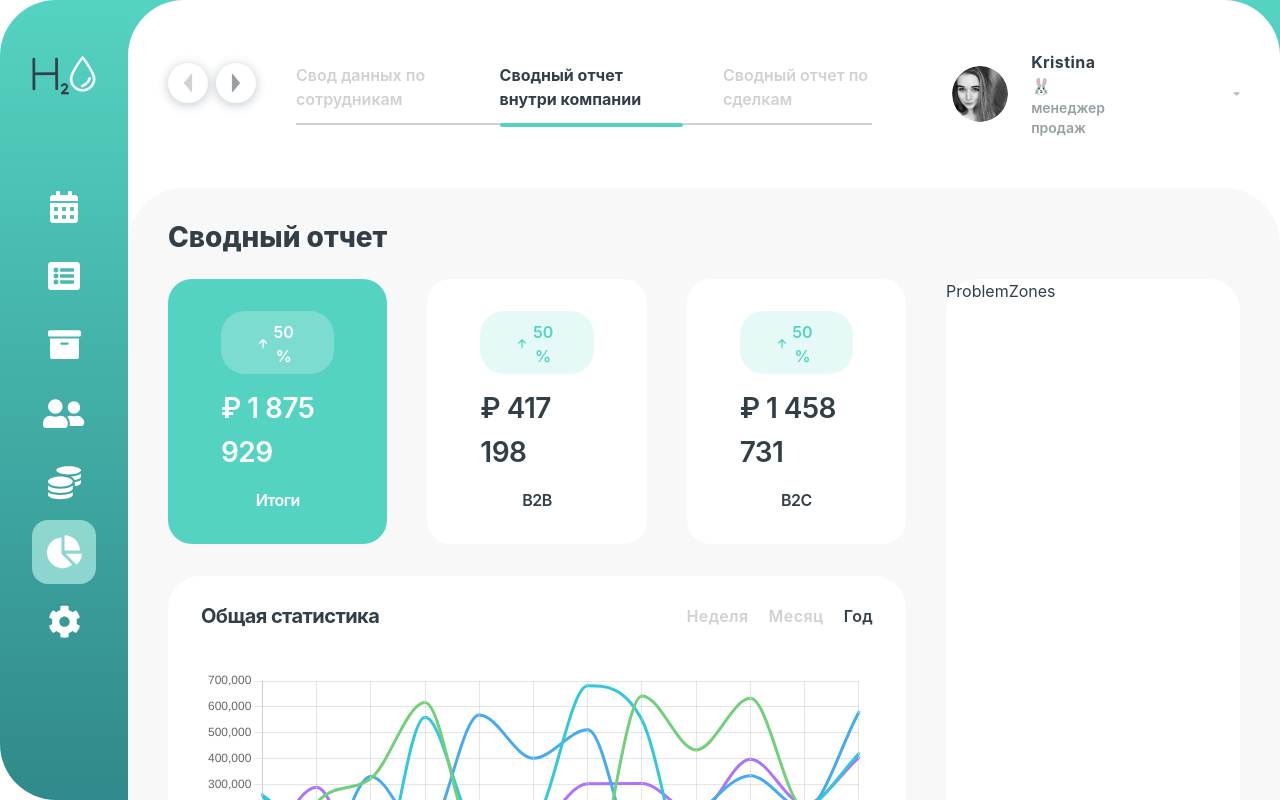
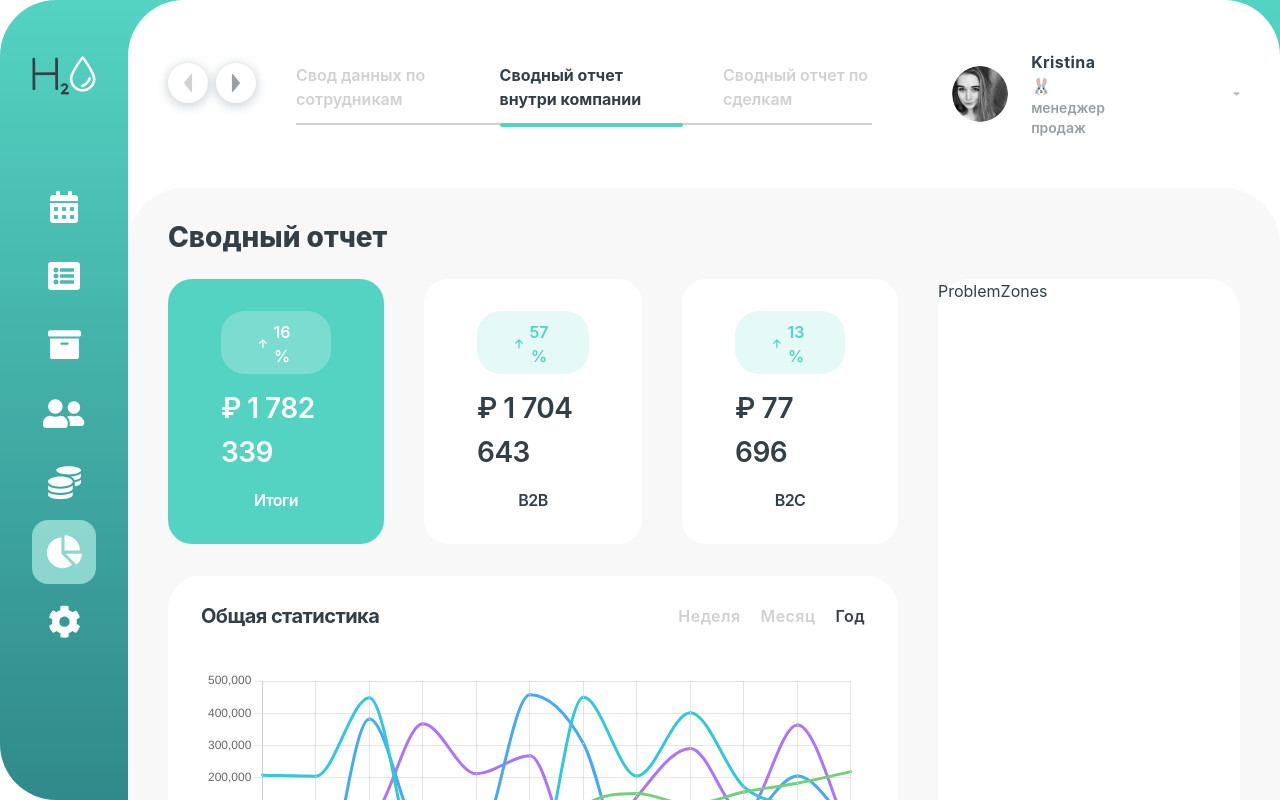
Before and after one commit to raveandcrave/test-h2o, a React (Vite) app: page / in a window 1280 px wide. Shown: the top 800 px of the page. Built offline with nearby package versions, Linux system fonts and the light colour scheme.

Commit message:
random percent

```diff
--- a/src/components/Results/Results.tsx
+++ b/src/components/Results/Results.tsx
@@ -2,6 +2,7 @@ import "./styles.scss";
 
 import ResultsBlock from "@/components/ResultsBlock";
 import ResultsChart from "@/components/ResultsChart";
+import { randomNumber } from "@/helpers/randomNumber";
 import { Division, useDivisionStore } from "@/hooks/useDivisionStore";
 import { DivisionType } from "@/types";
 
@@ -34,7 +35,7 @@ const Results = () => {
           <ResultsBlock
             key={divisionType}
             amount={yearAmount[divisionType]}
-            percent={50}
+            percent={Math.sign(yearAmount[divisionType]) * randomNumber(10, 80)}
             division={divisionType}
           />
         ))}
--- a/src/helpers/generateData.ts
+++ b/src/helpers/generateData.ts
@@ -25,7 +25,7 @@ export const generateDivisionData = (dates: string[]): Division[] => {
       const b2c: Division = {
         date,
         type: type.name,
-        amount: type.name === "debt" ? 0 : randomNumber(-150000, 400000),
+        amount: type.name === "debt" ? 0 : randomNumber(-150000, 150000),
         divisionType: "B2C",
       };
 
```
